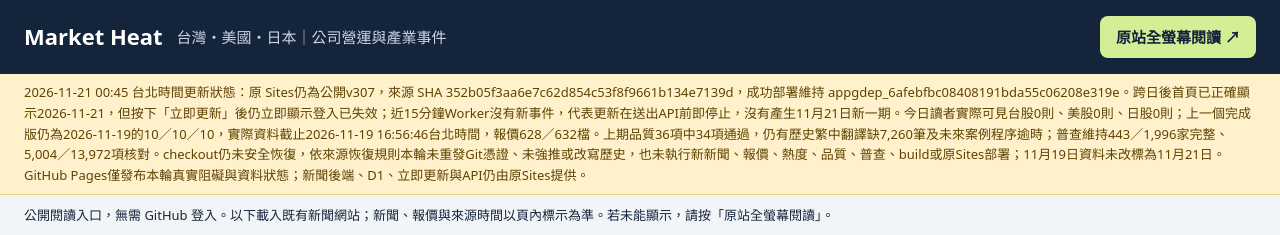
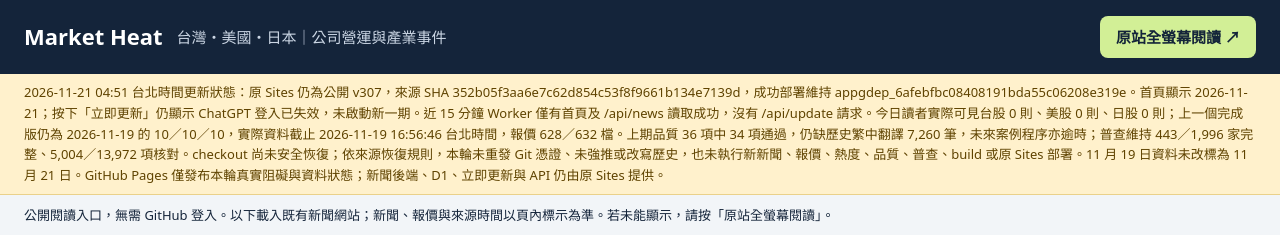
Before and after one commit to city2243/market-heat, a plain HTML site: page index.html in a window 1280 px wide. Shown: the top 235 px of the page. Drawn offline with Linux system fonts and the light colour scheme; grey boxes are pictures that could not be loaded.

Commit message:
Record 04:45 Market Heat authentication blocker

```diff
--- a/index.html
+++ b/index.html
@@ -3,7 +3,7 @@
 *{box-sizing:border-box}body{margin:0;background:#f2f5f8;color:#14243a;font:15px/1.6 system-ui,sans-serif}header{padding:16px 24px;background:#14243a;color:white;display:flex;gap:14px;align-items:center;flex-wrap:wrap}h1{font-size:22px;margin:0}header p{margin:0;color:#cbd6e4;flex:1}a{color:inherit}header a{background:#d2ef96;color:#14243a;padding:9px 16px;border-radius:8px;font-weight:650;text-decoration:none}.note{padding:10px 24px;font-size:13px;border-bottom:1px solid #dbe1e8}.note a{color:#255da2}.sync{background:#fff1cc;color:#5f4300;padding:8px 24px;font-size:13px;border-bottom:1px solid #ead18a}iframe{display:block;width:100%;height:calc(100dvh - 171px);min-height:650px;border:0;background:white}footer{padding:12px 24px;font-size:12px;color:#5e6c7e}@media(max-width:600px){header{padding:14px 16px}header p{flex-basis:100%}.note,.sync{padding:10px 16px}iframe{height:80dvh}}
 </style></head><body>
 <header><h1>Market Heat</h1><p>台灣・美國・日本｜公司營運與產業事件</p><a href="https://market-heat-jaime.jaime2243.chatgpt.site" target="_blank" rel="noopener">原站全螢幕閱讀 ↗</a></header>
-<div class="sync" data-update-marker="market-heat-20261121-004516-update-auth-expired">2026-11-21 00:45 台北時間更新狀態：原 Sites仍為公開v307，來源 SHA 352b05f3aa6e7c62d854c53f8f9661b134e7139d，成功部署維持 appgdep_6afebfbc08408191bda55c06208e319e。跨日後首頁已正確顯示2026-11-21，但按下「立即更新」後仍立即顯示登入已失效；近15分鐘Worker沒有新事件，代表更新在送出API前即停止，沒有產生11月21日新一期。今日讀者實際可見台股0則、美股0則、日股0則；上一個完成版仍為2026-11-19的10／10／10，實際資料截止2026-11-19 16:56:46台北時間，報價628／632檔。上期品質36項中34項通過，仍有歷史繁中翻譯缺7,260筆及未來案例程序逾時；普查維持443／1,996家完整、5,004／13,972項核對。checkout仍未安全恢復，依來源恢復規則本輪未重發Git憑證、未強推或改寫歷史，也未執行新新聞、報價、熱度、品質、普查、build或原Sites部署；11月19日資料未改標為11月21日。GitHub Pages僅發布本輪真實阻礙與資料狀態；新聞後端、D1、立即更新與API仍由原Sites提供。</div>
+<div class="sync" data-update-marker="market-heat-20261121-045153-update-auth-expired">2026-11-21 04:51 台北時間更新狀態：原 Sites 仍為公開 v307，來源 SHA 352b05f3aa6e7c62d854c53f8f9661b134e7139d，成功部署維持 appgdep_6afebfbc08408191bda55c06208e319e。首頁顯示 2026-11-21；按下「立即更新」仍顯示 ChatGPT 登入已失效，未啟動新一期。近 15 分鐘 Worker 僅有首頁及 /api/news 讀取成功，沒有 /api/update 請求。今日讀者實際可見台股 0 則、美股 0 則、日股 0 則；上一個完成版仍為 2026-11-19 的 10／10／10，實際資料截止 2026-11-19 16:56:46 台北時間，報價 628／632 檔。上期品質 36 項中 34 項通過，仍缺歷史繁中翻譯 7,260 筆，未來案例程序亦逾時；普查維持 443／1,996 家完整、5,004／13,972 項核對。checkout 尚未安全恢復；依來源恢復規則，本輪未重發 Git 憑證、未強推或改寫歷史，也未執行新新聞、報價、熱度、品質、普查、build 或原 Sites 部署。11 月 19 日資料未改標為 11 月 21 日。GitHub Pages 僅發布本輪真實阻礙與資料狀態；新聞後端、D1、立即更新與 API 仍由原 Sites 提供。</div>
 <div class="note">公開閱讀入口，無需 GitHub 登入。以下載入既有新聞網站；新聞、報價與來源時間以頁內標示為準。若未能顯示，請按「原站全螢幕閱讀」。</div>
 <iframe title="Market Heat 新聞熱度雷達" src="https://market-heat-jaime.jaime2243.chatgpt.site" referrerpolicy="strict-origin-when-cross-origin"></iframe>
 <footer>GitHub Pages 公開入口：city2243/market-heat。新聞後端、D1、立即更新與 API 由原 Sites 服務提供；GitHub 不保存密鑰。熱度為來源觀測，不是閱讀量或投資建議。</footer>
```
